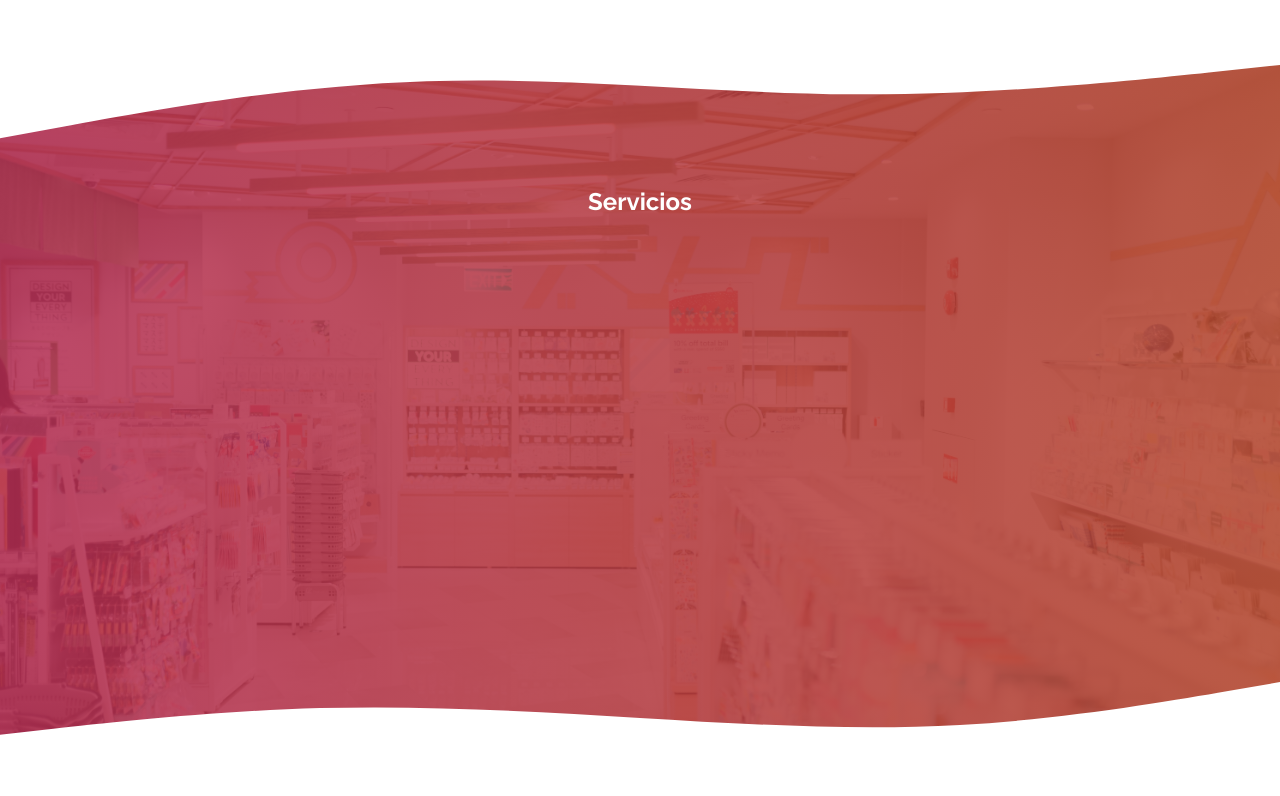
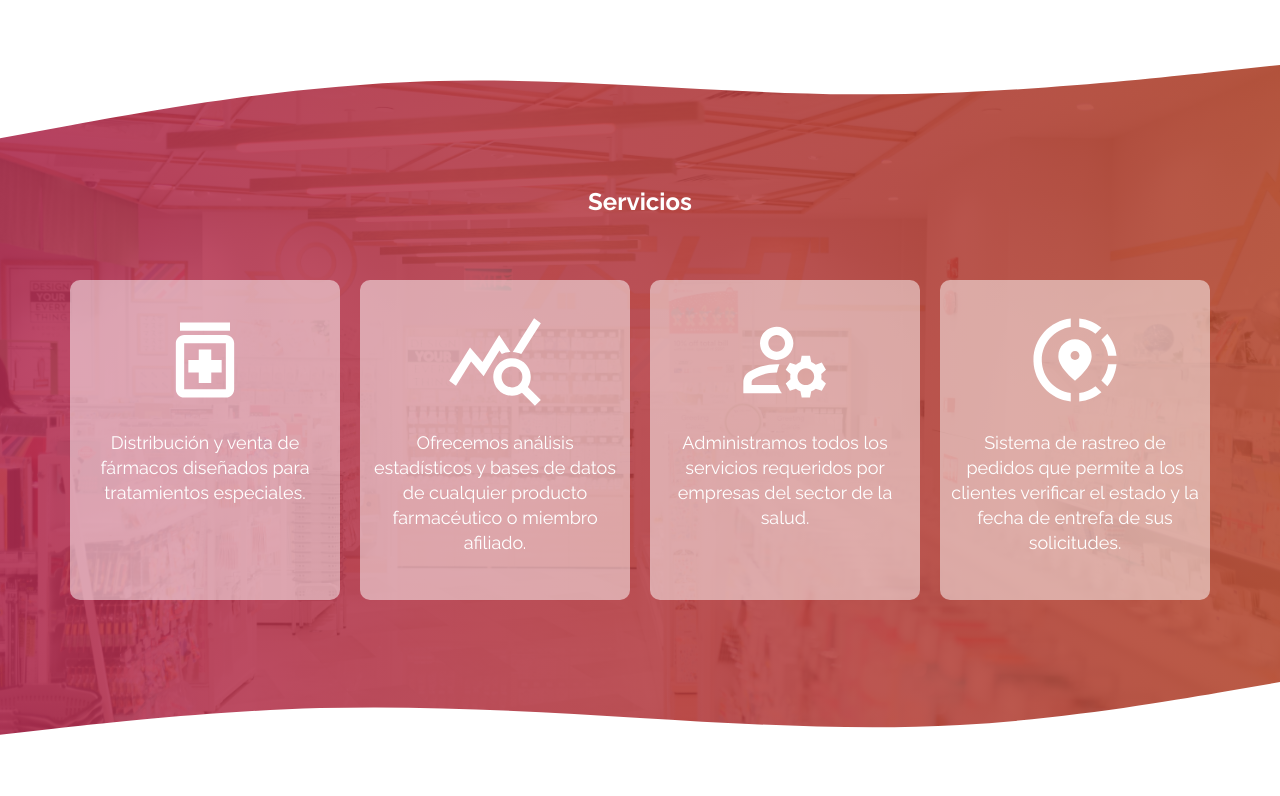
Before and after one commit to j-belec/trento, a React (Create React App) app: page / in a window 1280 px wide. Shown: the part 1671-2467 px from the top of the page. Built offline with nearby package versions, Linux system fonts and the light colour scheme.

Commit message:
animations only once, and observer fixed

```diff
--- a/src/Components/AboutUs.jsx
+++ b/src/Components/AboutUs.jsx
@@ -1,17 +1,42 @@
+import { useEffect, useRef } from "react";
+
 function AboutUs() {
-  const observer = new IntersectionObserver(entries => {
+  // const row1Ref = useRef(null);
+  // const row2Ref = useRef(null);
+
+  // const observer = new IntersectionObserver(entries => {
+  //   entries.forEach(entry => {
+  //     console.log(entry);
+  //     if (entry.isIntersecting) {
+  //       entry.target.classList.add("about-show");
+  //     } else {
+  //       entry.target.classList.remove("about-show");
+  //     }
+  //   });
+  // });
+
+  // const hiddenElements = document.querySelectorAll(".hidden");
+  // hiddenElements.forEach(el => observer.observe(el));
+
+  useEffect(() => {
+    const observerCallback = entries => {
       entries.forEach(entry => {
-      console.log(entry);
         if (entry.isIntersecting) {
           entry.target.classList.add("about-show");
-      } else {
-        entry.target.classList.remove("about-show");
         }
       });
-  });
+    };
+
+    const observer = new IntersectionObserver(observerCallback);
 
     const hiddenElements = document.querySelectorAll(".hidden");
     hiddenElements.forEach(el => observer.observe(el));
+
+    // Cleanup function to disconnect the observer when the component unmounts
+    return () => {
+      hiddenElements.forEach(el => observer.unobserve(el));
+    };
+  }, []); // Empty dependency array to ensure the effect runs only once on mount
 
   return (
     <section className="about-us" id="about-us">
--- a/src/Components/Services.jsx
+++ b/src/Components/Services.jsx
@@ -2,52 +2,56 @@ import ShareLocationOutlinedIcon from "@mui/icons-material/ShareLocationOutlined
 import QueryStatsOutlinedIcon from "@mui/icons-material/QueryStatsOutlined";
 import MedicationOutlinedIcon from "@mui/icons-material/MedicationOutlined";
 import ManageAccountsOutlinedIcon from "@mui/icons-material/ManageAccountsOutlined";
-import { useRef } from "react";
+import { useEffect } from "react";
 
 function Services() {
-  const cardRef = useRef();
-
-  const observer = new IntersectionObserver(entries => {
+  useEffect(() => {
+    const observerCallback = entries => {
       entries.forEach(entry => {
-      console.log(entry);
         if (entry.isIntersecting) {
           entry.target.classList.add("services-show");
-      } else {
-        entry.target.classList.remove("services-show");
         }
       });
-  });
+    };
+
+    const observer = new IntersectionObserver(observerCallback);
 
     const hiddenElements = document.querySelectorAll(".services-hidden");
     hiddenElements.forEach(el => observer.observe(el));
+
+    // Cleanup function to disconnect the observer when the component unmounts
+    return () => {
+      hiddenElements.forEach(el => observer.unobserve(el));
+    };
+  }, []); // Empty dependency array to ensure the effect runs only once on mount
 
   return (
     <section className="services" id="services">
       <div className="wave-top"></div>
       <h2 className="services__tittle">Servicios</h2>
       <div className="services__card-container">
-        <div className="services__card services-hidden" ref={cardRef}>
+        <div className="services__card services-hidden">
           <MedicationOutlinedIcon className="services__card--icon" />
           <p>
             Distribución y venta de fármacos diseñados para tratamientos
             especiales.
           </p>
         </div>
-        <div className="services__card services-hidden" ref={cardRef}>
+        <div className="services__card services-hidden">
           <QueryStatsOutlinedIcon className="services__card--icon" />
           <p>
             Ofrecemos análisis estadísticos y bases de datos de cualquier
             producto farmacéutico o miembro afiliado.
           </p>
         </div>
-        <div className="services__card services-hidden" ref={cardRef}>
+        <div className="services__card services-hidden">
           <ManageAccountsOutlinedIcon className="services__card--icon" />
           <p>
             Administramos todos los servicios requeridos por empresas del sector
             de la salud.
           </p>
         </div>
-        <div className="services__card services-hidden" ref={cardRef}>
+        <div className="services__card services-hidden">
           <ShareLocationOutlinedIcon className="services__card--icon" />
           <p>
             Sistema de rastreo de pedidos que permite a los clientes verificar
--- a/src/sass/base/_base.scss
+++ b/src/sass/base/_base.scss
@@ -65,11 +65,11 @@ html {
   }
 }
 
-.hidden {
-  opacity: 0;
-  filter: blur(5px);
-  transition: all 0.5s;
-}
+// .hidden {
+//   opacity: 0;
+//   filter: blur(5px);
+//   transition: all 0.5s;
+// }
 
 .services-hidden {
   opacity: 0;
```
Lines whose indentation alone changed are shown as unchanged.
